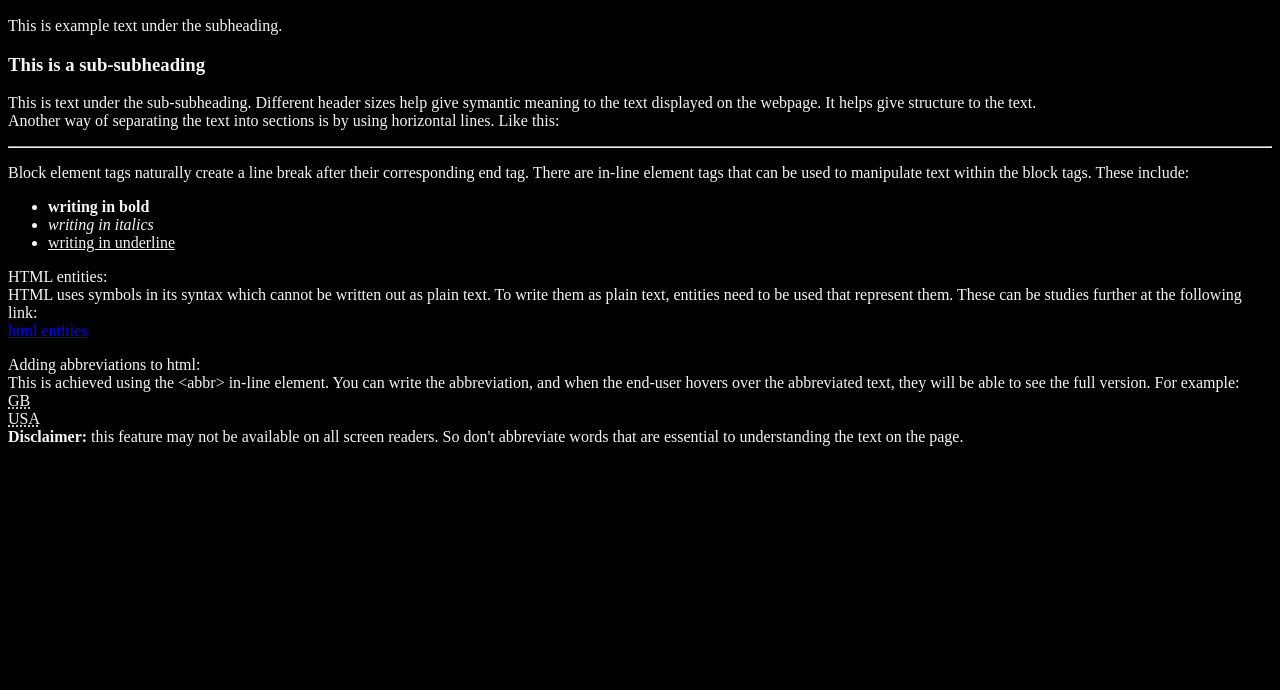
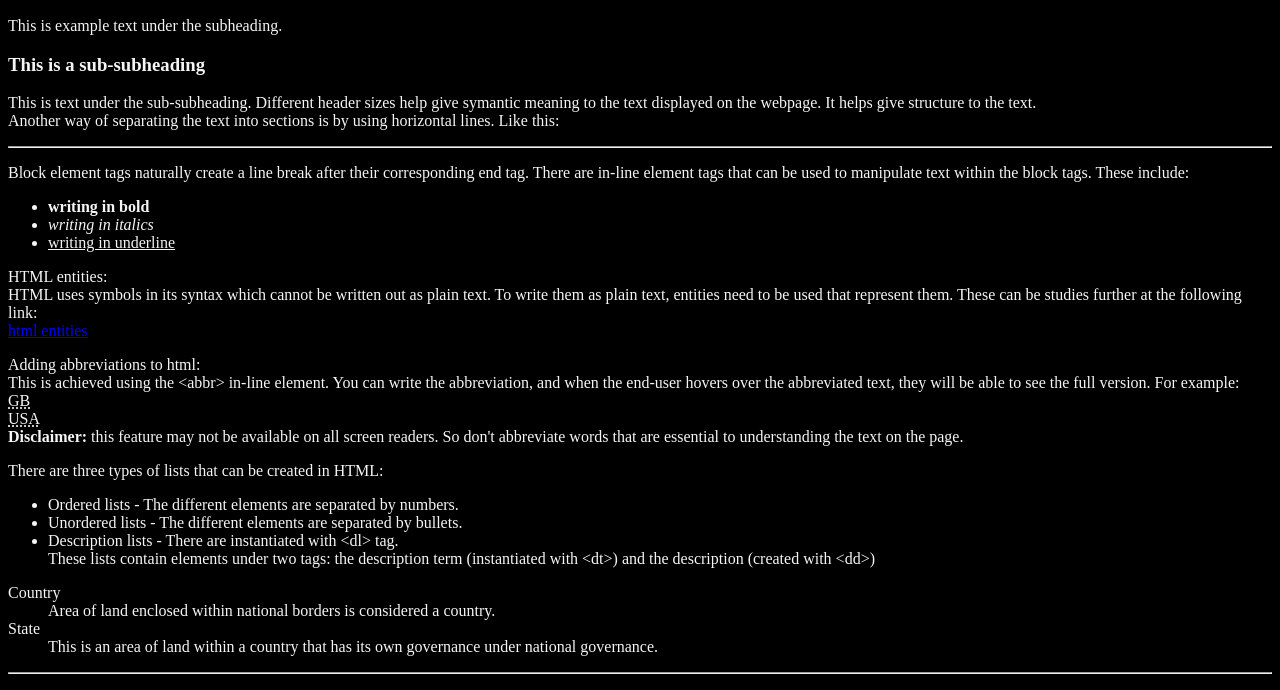
Before and after one commit to harismallick/fcc_html_css_tutorials, a plain HTML site: page tutorial2.html in a window 1280 px wide. Shown: the part 110-800 px from the top of the page. Drawn offline with Linux system fonts and the light colour scheme.

Commit message:
progress made

```diff
--- a/tutorial2.html
+++ b/tutorial2.html
@@ -63,6 +63,29 @@ https://developer.mozilla.org/en-US/docs/Web/HTML/Attributes
             <abbr title="United States of America">USA</abbr><br>
             <b>Disclaimer:</b> this feature may not be available on all screen readers. So don't abbreviate words that are essential to understanding the text on the page.
         </p>
+        <p>
+            There are three types of lists that can be created in HTML:<br>
+            <ul>
+                <li>Ordered lists - The different elements are separated by numbers.</li>
+                <li>Unordered lists - The different elements are separated by bullets.</li>
+                <li>Description lists - There are instantiated with &lt;dl&gt; tag.<br>
+                These lists contain elements under two tags: the description term (instantiated with &lt;dt&gt;) and the description (created with &lt;dd&gt;)</li>
+            </ul>
+            <dl>
+                <dt>Country</dt>
+                <dd>Area of land enclosed within national borders is considered a country.</dd>
+                <dt>State</dt>
+                <dd>This is an area of land within a country that has its own governance under national governance.</dd>
+            </dl>
+        </p><hr>
+        <p>
+            <h2>Adding links to html pages</h2>
+            <br><br>
+            Unintuitively, you do not use the &lt;link&gt; tag to add links to other webpages to your html page. You actually use the &lt;a&gt; tag, which stands for 'anchor'. It anchors a web link to a section of text in your html.<br>
+            Here is an example:<br>
+            <abbr title="Mozilla Developer Network"><a href="https://developer.mozilla.org/en-US/" target="_blank">MDN</a></abbr><br><br>
+            The 'href' attribute is needed to link the webpage to the desired text.
+        </p>
 
     </body>
 </html>
```
